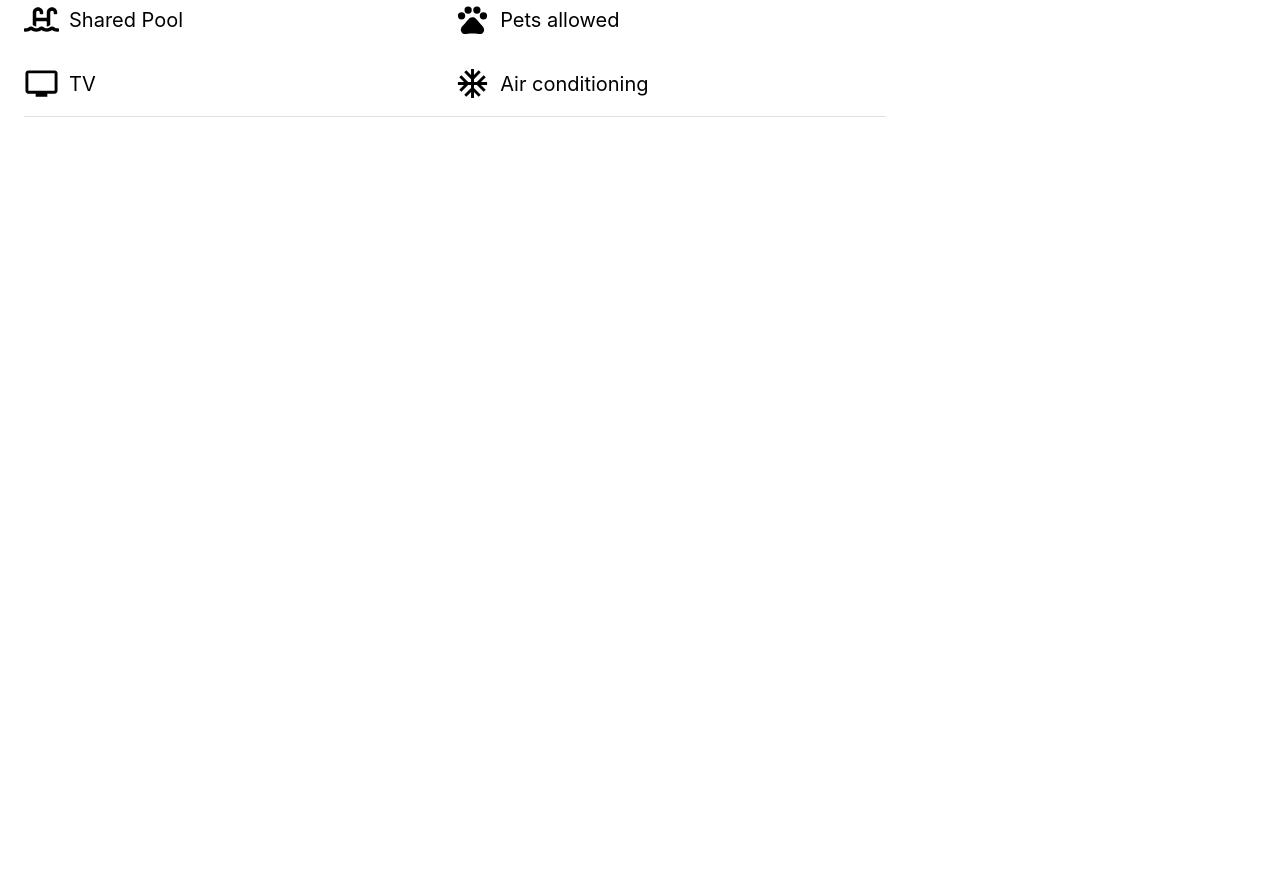
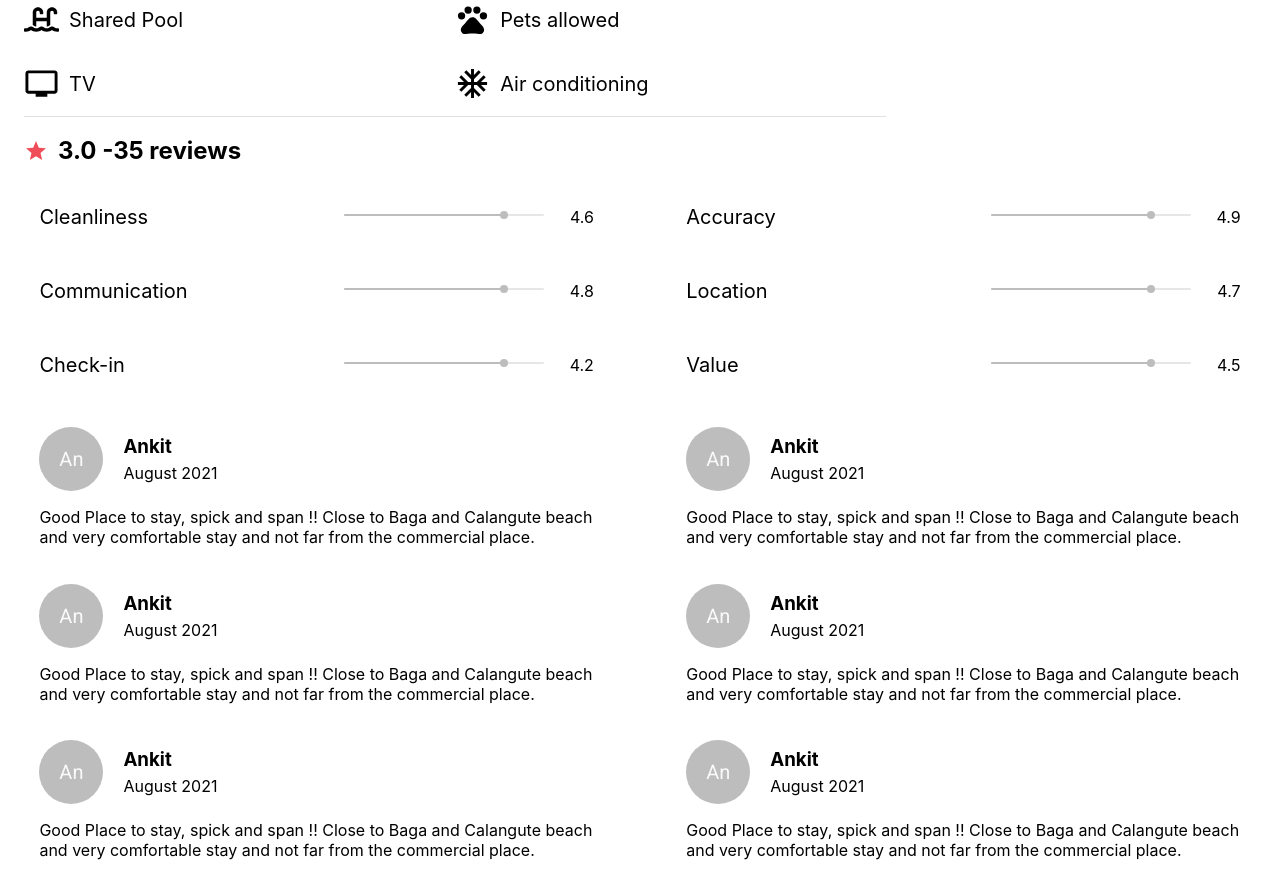
Before and after one commit to ks-1007/Airbnb-clone, a React (Create React App) app in the folder airbnb/: page / in a window 1280 px wide. Shown: the part 1820-2696 px from the top of the page. Before the commit the page ends 1937 px from the top, so only its background shows below. Built offline with nearby package versions, Linux system fonts and the light colour scheme.

Commit message:
worked on review section

```diff
--- a/airbnb/package.json
+++ b/airbnb/package.json
@@ -3,11 +3,14 @@
   "version": "0.1.0",
   "private": true,
   "dependencies": {
+    "@date-io/date-fns": "^1.3.13",
     "@material-ui/core": "^4.12.3",
     "@material-ui/icons": "^4.11.2",
+    "@material-ui/pickers": "^3.3.10",
     "@testing-library/jest-dom": "^5.14.1",
     "@testing-library/react": "^11.2.7",
     "@testing-library/user-event": "^12.8.3",
+    "date-fns": "^2.0.0-beta.5",
     "react": "^17.0.2",
     "react-dom": "^17.0.2",
     "react-icons": "^4.2.0",
--- /dev/null
+++ b/airbnb/src/Components/RoomDetails/Calendar.jsx
@@ -0,0 +1,39 @@
+import "date-fns"
+import React from "react"
+import Grid from "@material-ui/core/Grid"
+import DateFnsUtils from "@date-io/date-fns"
+import {
+  MuiPickersUtilsProvider,
+  KeyboardDatePicker,
+} from "@material-ui/pickers"
+
+export function Calendar() {
+  // The first commit of Material-UI
+  const [selectedDate, setSelectedDate] = React.useState(
+    new Date("2014-08-18T21:11:54")
+  )
+
+  const handleDateChange = (date) => {
+    setSelectedDate(date)
+  }
+
+  return (
+    <MuiPickersUtilsProvider utils={DateFnsUtils}>
+      <Grid container justifyContent="space-around">
+        <KeyboardDatePicker
+          disableToolbar
+          variant="inline"
+          format="MM/dd/yyyy"
+          margin="normal"
+          id="date-picker-inline"
+          label="Date picker inline"
+          value={selectedDate}
+          onChange={handleDateChange}
+          KeyboardButtonProps={{
+            "aria-label": "change date",
+          }}
+        />
+      </Grid>
+    </MuiPickersUtilsProvider>
+  )
+}
--- /dev/null
+++ b/airbnb/src/Components/RoomDetails/RatingBar.jsx
@@ -0,0 +1,20 @@
+import React from "react"
+import { makeStyles } from "@material-ui/core/styles"
+
+import Slider from "@material-ui/core/Slider"
+
+const useStyles = makeStyles({
+  root: {
+    width: 200,
+  },
+})
+
+export default function RatingBar() {
+  const classes = useStyles()
+
+  return (
+    <div className={classes.root}>
+      <Slider disabled defaultValue={80} aria-labelledby="disabled-slider" />
+    </div>
+  )
+}
--- /dev/null
+++ b/airbnb/src/Components/RoomDetails/Reviews.jsx
@@ -0,0 +1,202 @@
+import { Avatar, Box, makeStyles } from "@material-ui/core"
+import Star from "@material-ui/icons/Star"
+import RatingBar from "./RatingBar"
+
+const useStyle = makeStyles((theme) => ({
+  root: {
+    textAlign: "left",
+  },
+  margin5: {
+    margin: "5px",
+  },
+  ratingBarsCont: {
+    display: "grid",
+    gridTemplateColumns: "45% 45%",
+    justifyContent: "space-around",
+    gap: "5%",
+  },
+  topHeading: {
+    display: "flex",
+    alignItems: "center",
+  },
+  bar: {
+    display: "flex",
+    alignItems: "center",
+    justifyContent: "space-between",
+    width: "250px",
+  },
+  starIcon: {
+    color: "rgb(239,78,89)",
+    marginRight: "10px",
+  },
+  rating: {
+    display: "flex",
+    justifyContent: "space-between",
+    alignItems: "center",
+  },
+  reviewsCont: {
+    display: "grid",
+    gridTemplateColumns: "45% 45%",
+    justifyContent: "space-around",
+    gap: "5%",
+    marginTop: "50px",
+  },
+  reviewCard: {},
+  avatarStyle: {
+    width: theme.spacing(8),
+    height: theme.spacing(8),
+    marginRight: "15px",
+  },
+}))
+export function Reviews({ starRating }) {
+  const classes = useStyle()
+  return (
+    <Box className={classes.root}>
+      <h2 className={classes.topHeading}>
+        <Star className={classes.starIcon} />{" "}
+        {String(Number(starRating).toFixed(1))} -35 reviews{" "}
+      </h2>
+      <Box className={classes.ratingBarsCont}>
+        <Box className={classes.rating}>
+          <p style={{ fontSize: "20px" }}>Cleanliness</p>
+          <Box className={classes.bar}>
+            <RatingBar /> <p>4.6</p>
+          </Box>
+        </Box>
+        <Box className={classes.rating}>
+          <p style={{ fontSize: "20px" }}>Accuracy</p>
+          <Box className={classes.bar}>
+            <RatingBar />
+            <p>4.9</p>
+          </Box>
+        </Box>
+        <Box className={classes.rating}>
+          <p style={{ fontSize: "20px" }}>Communication</p>
+          <Box className={classes.bar}>
+            <RatingBar />
+            <p>4.8</p>
+          </Box>
+        </Box>
+        <Box className={classes.rating}>
+          <p style={{ fontSize: "20px" }}>Location</p>
+          <Box className={classes.bar}>
+            <RatingBar />
+            <p>4.7</p>
+          </Box>
+        </Box>
+        <Box className={classes.rating}>
+          <p style={{ fontSize: "20px" }}>Check-in</p>
+          <Box className={classes.bar}>
+            <RatingBar />
+            <p>4.2</p>
+          </Box>
+        </Box>
+        <Box className={classes.rating}>
+          <p style={{ fontSize: "20px" }}>Value</p>
+          <Box className={classes.bar}>
+            <RatingBar />
+            <p>4.5</p>
+          </Box>
+        </Box>
+      </Box>
+      <Box className={classes.reviewsCont}>
+        <Box className={classes.reviewsCard}>
+          <Box className={classes.topHeading}>
+            <Avatar className={classes.avatarStyle}>An</Avatar>
+            <Box>
+              <h3 className={classes.margin5}>Ankit</h3>
+              <p className={classes.margin5}>August 2021</p>
+            </Box>
+          </Box>
+          <Box>
+            <p>
+              Good Place to stay, spick and span !! Close to Baga and Calangute
+              beach and very comfortable stay and not far from the commercial
+              place.
+            </p>
+          </Box>
+        </Box>
+        <Box className={classes.reviewsCard}>
+          <Box className={classes.topHeading}>
+            <Avatar className={classes.avatarStyle}>An</Avatar>
+            <Box>
+              <h3 className={classes.margin5}>Ankit</h3>
+              <p className={classes.margin5}>August 2021</p>
+            </Box>
+          </Box>
+          <Box>
+            <p>
+              Good Place to stay, spick and span !! Close to Baga and Calangute
+              beach and very comfortable stay and not far from the commercial
+              place.
+            </p>
+          </Box>
+        </Box>
+        <Box className={classes.reviewsCard}>
+          <Box className={classes.topHeading}>
+            <Avatar className={classes.avatarStyle}>An</Avatar>
+            <Box>
+              <h3 className={classes.margin5}>Ankit</h3>
+              <p className={classes.margin5}>August 2021</p>
+            </Box>
+          </Box>
+          <Box>
+            <p>
+              Good Place to stay, spick and span !! Close to Baga and Calangute
+              beach and very comfortable stay and not far from the commercial
+              place.
+            </p>
+          </Box>
+        </Box>
+        <Box className={classes.reviewsCard}>
+          <Box className={classes.topHeading}>
+            <Avatar className={classes.avatarStyle}>An</Avatar>
+            <Box>
+              <h3 className={classes.margin5}>Ankit</h3>
+              <p className={classes.margin5}>August 2021</p>
+            </Box>
+          </Box>
+          <Box>
+            <p>
+              Good Place to stay, spick and span !! Close to Baga and Calangute
+              beach and very comfortable stay and not far from the commercial
+              place.
+            </p>
+          </Box>
+        </Box>
+        <Box className={classes.reviewsCard}>
+          <Box className={classes.topHeading}>
+            <Avatar className={classes.avatarStyle}>An</Avatar>
+            <Box>
+              <h3 className={classes.margin5}>Ankit</h3>
+              <p className={classes.margin5}>August 2021</p>
+            </Box>
+          </Box>
+          <Box>
+            <p>
+              Good Place to stay, spick and span !! Close to Baga and Calangute
+              beach and very comfortable stay and not far from the commercial
+              place.
+            </p>
+          </Box>
+        </Box>
+        <Box className={classes.reviewsCard}>
+          <Box className={classes.topHeading}>
+            <Avatar className={classes.avatarStyle}>An</Avatar>
+            <Box>
+              <h3 className={classes.margin5}>Ankit</h3>
+              <p className={classes.margin5}>August 2021</p>
+            </Box>
+          </Box>
+          <Box>
+            <p>
+              Good Place to stay, spick and span !! Close to Baga and Calangute
+              beach and very comfortable stay and not far from the commercial
+              place.
+            </p>
+          </Box>
+        </Box>
+      </Box>
+    </Box>
+  )
+}
--- a/airbnb/src/Components/RoomDetails/RoomImages.jsx
+++ b/airbnb/src/Components/RoomDetails/RoomImages.jsx
@@ -3,7 +3,7 @@ export function RoomImages() {
     <div
       style={{
         border: "2px solid black",
-        borderRadius: "5px",
+        borderRadius: "10px",
         height: "350px",
       }}
     ></div>
--- a/airbnb/src/Pages/RoomDetailsPage.jsx
+++ b/airbnb/src/Pages/RoomDetailsPage.jsx
@@ -6,6 +6,8 @@ import { IoShareOutline } from "react-icons/io5"
 import FavoriteBorderIcon from "@material-ui/icons/FavoriteBorder"
 import { RoomImages } from "../Components/RoomDetails/RoomImages"
 import { AmenityDetails } from "../Components/RoomDetails/AmenityDetails"
+import { Calendar } from "../Components/RoomDetails/Calendar"
+import { Reviews } from "../Components/RoomDetails/Reviews"
 const useStyle = makeStyles({
   pink_icon: {
     color: "rgb(239,78,89)",
@@ -31,7 +33,6 @@ const NameCont = styled.div`
     }
   }
 `
-const ImageCont = styled.div``
 
 export function RoomDetailsPage({
   name,
@@ -90,6 +91,8 @@ export function RoomDetailsPage({
 
         <RoomImages />
         <AmenityDetails description={description} roomTypes={roomTypes} />
+        {/* <Calendar /> */}
+        <Reviews starRating={starRating} />
       </Container>
     </>
   )
```
Also changed, not shown: 1 other file (tests, documents, lock files or other folders).
